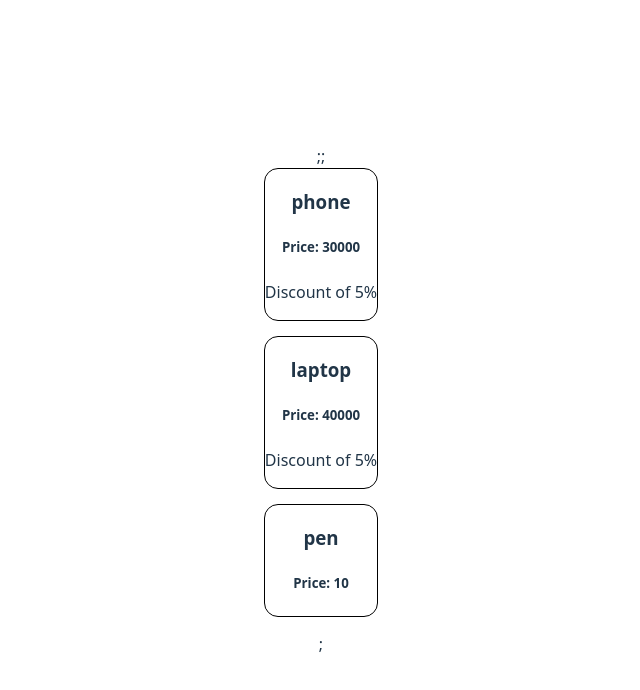
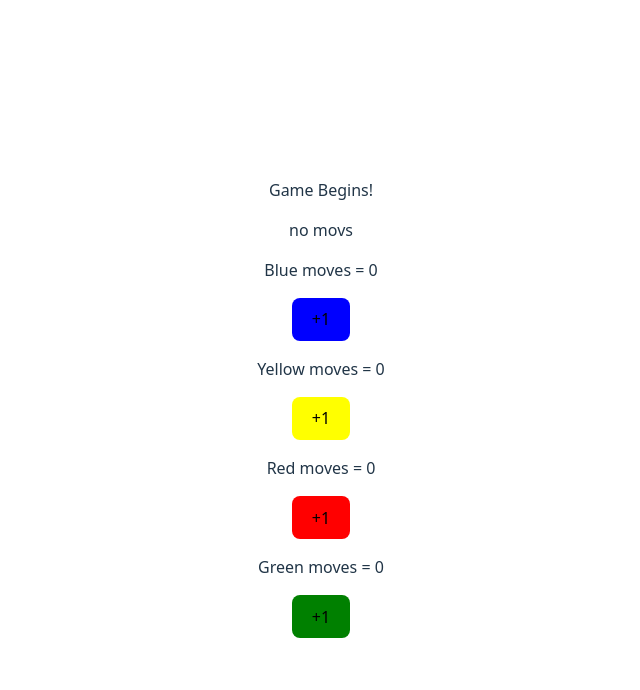
Before and after one commit to vaibhavic330-code/basic-react-app, a React (Vite) app: page / in a window 1280 px wide. Shown: the top 690 px of the page, without its empty margins (319-959 px from the left). Built offline with nearby package versions, Linux system fonts and the light colour scheme; the HTML template or start-up script is replaced by a standard one.

Commit message:
add some file

```diff
--- a/src/App.jsx
+++ b/src/App.jsx
@@ -1,15 +1,13 @@
 import "./App.css";
-import Title from "./Title.jsx";
-import ProductTab from "./ProductTab.jsx";
-import MsgBox from "./MsgBox.jsx";
+import LudoBoard from "./LudoBoard";
+
+
 
 
 function App() {
   return (
 <>
-<MsgBox userName="Vaibhavi chavan" textColor="yellow"/>;
-<MsgBox userName="Vaibhavi chavan" textColor="yellow"/>;
-<ProductTab />;
+ <LudoBoard />
 </>
   );
 }
--- /dev/null
+++ b/src/LudoBoard.jsx
@@ -0,0 +1,61 @@
+import { useState } from "react";
+
+export default function LudoBoard (){
+    let  [moves, setMoves] = useState({
+        blue: 0,
+        red: 0,
+        yellow: 0,
+        green: 0
+    });
+
+    let [arr, SetArr] = useState(["no movs"]);
+
+    // --- BLUE BUTTON ---
+    let updateBlue = () =>{
+        // update object state
+        setMoves((prevMoves)=>{
+            return { ...prevMoves, blue: prevMoves.blue + 1 };
+        });
+
+        // update array state
+        SetArr((prevArr) => {
+            const newArr = [...prevArr, "blue moves"];
+            console.log(newArr);
+            return newArr;
+        });
+    };
+
+    // --- YELLOW BUTTON ---
+    let updateYellow = () =>{
+        setMoves((prevMoves)=>{
+            return { ...prevMoves, yellow: prevMoves.yellow + 1 };
+        });
+
+        SetArr((prevArr) => {
+            const newArr = [...prevArr, "yellow moves"];
+            console.log(newArr);
+            return newArr;
+        });
+    };
+
+    return(
+        <div>
+            <p>Game Begins!</p>
+            <p>{arr.join(", ")}</p>
+
+            <div className="board">
+                <p>Blue moves = {moves.blue} </p>
+                <button style={{backgroundColor: "blue"}} onClick={updateBlue}>+1</button>
+
+                <p>Yellow moves = {moves.yellow} </p>
+                <button style={{backgroundColor: "yellow"}} onClick={updateYellow}>+1</button>
+
+                <p>Red moves = {moves.red}</p>
+                <button style={{backgroundColor: "red"}}>+1</button>
+
+                <p>Green moves = {moves.green}</p>
+                <button style={{backgroundColor: "green"}}>+1</button>
+            </div>
+        </div>
+    );
+}
--- /dev/null
+++ b/src/Price.jsx
@@ -0,0 +1,8 @@
+export default function Price(){
+    return (
+        <div>
+            <p>oldPrice</p>
+            <p>Newprice</p>
+        </div>
+    );
+}
--- a/src/ProductTab.jsx
+++ b/src/ProductTab.jsx
@@ -1,13 +1,13 @@
 import Products from "./Products.jsx";
 
 function ProductTab(){
-    let options = ["Ram","krushna","hari"];
-    let options2 = {a: "hi-tech", b:"durable", c:"fast"};
+
     return(
     <>
-    <Products title="phone" price={30000}/>
-    <Products title="laptop" price={40000}/>
-    <Products title="pen" price={10}/>
+    <Products title="logital MX Master"/>
+    <Products title="Apple Pencil (2nd Gen)"/>
+    <Products title="zebronics zeb-transformer"/>
+    <Products title="petronics Toad 23"/>
     </>
     );
 }
--- a/src/Products.css
+++ b/src/Products.css
@@ -1,5 +1,5 @@
-.Product{
-    border: 1px solid black;
+.Products{
+    border: 1px solid #000000;
     border-radius: 14px;
     margin-bottom: 15px;
     padding: 0 10px 1 10px;
--- a/src/Products.jsx
+++ b/src/Products.jsx
@@ -1,22 +1,18 @@
 import "./Products.css";
+import Price from "./Price";
 
-function Products({ title, price}) {
-  if (price > 3000) {
+function Products({ title }) {
+
     return (
-      <div className="Product">
-        <h3>{title}</h3>
-        <h5>Price: {price}</h5>
-        <p>Discount of 5%</p>
+      <div className="Products">
+        <h4></h4>
+        <p>Title</p>
+        <p>Descripton</p>
+        <price />
       </div>
-    );
-  } else {
-    return (
-      <div className="Product">
-        <h3>{title}</h3>
-        <h5>Price: {price}</h5>
-      </div>
+
     );
   }
-}
+
 
 export default Products;
--- a/src/Title.jsx
+++ b/src/Title.jsx
@@ -4,3 +4,4 @@ function Title(){
 }
 
 export default Title;
+// export {Title}
```
Also changed, not shown: src/TodoList.jsx (added).
